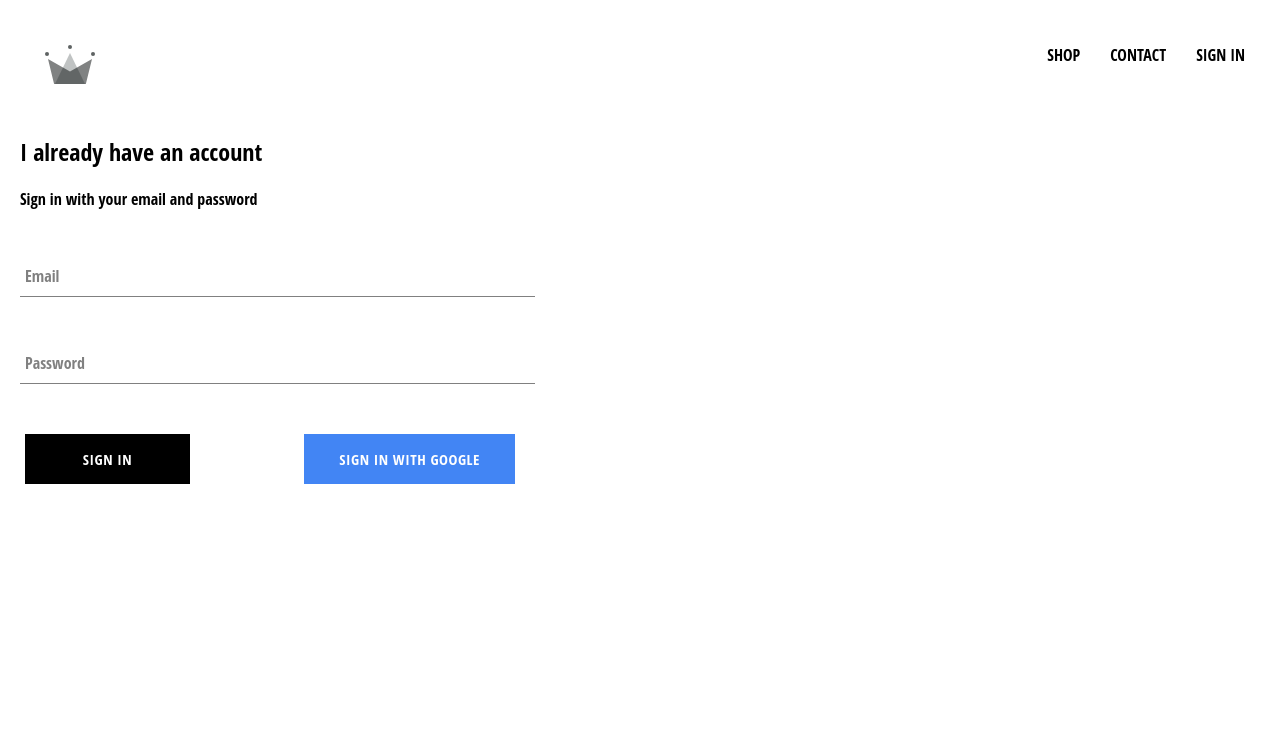
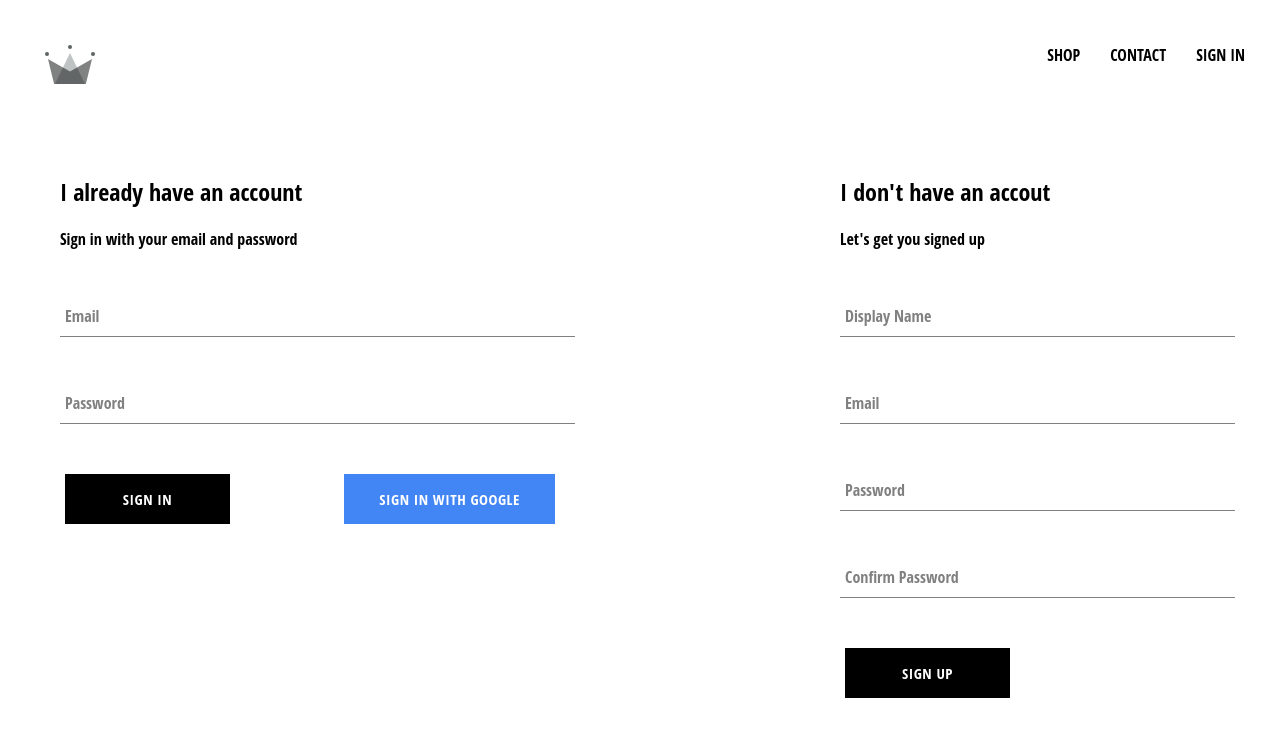
Before and after one commit to mandvisingh/paridhann, a React (Create React App) app: page /signin in a window 1280 px wide. Shown: the top 736 px of the page. Built offline with nearby package versions, Linux system fonts and the light colour scheme; no server answers.

Commit message:
feat: sign up component

```diff
--- a/src/App.js
+++ b/src/App.js
@@ -11,7 +11,6 @@
 
 useEffect(() => {
   const unsubscribeFromAuth = auth.onAuthStateChanged( async userAuth => {
-    console.log('userAuth', userAuth)
   if(userAuth){
     const userRef = await createUserProfileDocument(userAuth);
 
@@ -22,7 +21,6 @@
       })
     })
   } else {setCurrentUser({id: null})}
-    console.log(currentUser)
   })
   return function cleanup(){unsubscribeFromAuth();}
 }, [currentUser.id]);
--- a/src/component/signin/signin.jsx
+++ b/src/component/signin/signin.jsx
@@ -9,7 +9,6 @@
 const [password, setPassword] = useState('');
 
 const handleSubmit = (event)=>{
-    console.log('i am here')
     event.preventDefault();
         setEmailAddress('')
         setPassword('')
--- a/src/component/signin/styles.scss
+++ b/src/component/signin/styles.scss
@@ -2,6 +2,8 @@
     width: 500px;
     display: flex;
     flex-direction: column;
+    margin: 20px;
+    padding: 20px;
 
     .title {
       margin: 10px 0;
--- /dev/null
+++ b/src/component/signup/signup.jsx
@@ -0,0 +1,64 @@
+import { useState } from 'react';
+import CustomButton from '../custom-button/customButton';
+import FormInput from '../form-input/formInput';
+import { auth, createUserProfileDocument } from '../../firebase/firebase-util';
+
+import './styles.scss';
+
+const SignUp = () => {
+const [userData, setUserData] = useState({
+    displayName: '',
+emailaddress: '',
+password: '',
+confirmpassword: ''});
+
+const handleSubmit = async(event)=>{
+    const {displayName, emailaddress, password, confirmpassword} = userData;
+    event.preventDefault();
+
+    if(password !== confirmpassword){
+        alert('Passwords do not match');
+        return;
+    }
+
+    try {
+        const {user} = await auth.createUserWithEmailAndPassword(emailaddress, password);
+ await createUserProfileDocument(user, {displayName})
+
+        setUserData({
+            displayName: '',
+        emailaddress: '',
+        password: '',
+        confirmpassword: ''});
+
+    } catch (error) {
+
+    }
+    }
+
+const handleChange = (event) =>{
+const {value, name} = event.target;
+setUserData({
+    ...userData,
+    [name] : value
+})
+}
+
+    return(
+        <div className='sign-up'>
+        <h2>I don't have an accout</h2>
+        <span>Let's get you signed up</span>
+        <form onSubmit={ handleSubmit}>
+        <FormInput type="text" name="displayName" value={userData.displayName} required handleChange={(e)=>handleChange(e)} label="Display Name"/>
+            <FormInput type="email" name="emailaddress" value={userData.emailaddress} required handleChange={(e)=>handleChange(e)} label="Email"/>
+            <FormInput type="password" name="password" value={userData.password} required handleChange={(e)=>handleChange(e)} label="Password"/>
+            <FormInput type="password" name="confirmpassword" value={userData.confirmpassword} required handleChange={(e)=>handleChange(e)} label="Confirm Password"/>
+            <div className='buttons'>
+            <CustomButton children='Sign Up' type='submit'/>
+            </div>
+        </form>
+            </div>
+    )
+}
+
+export default SignUp;
--- /dev/null
+++ b/src/component/signup/styles.scss
@@ -0,0 +1,11 @@
+.sign-up{
+display: flex;
+flex-direction: column;
+width: 380px;
+margin: 20px;
+padding: 20px;
+
+.title{
+    margin: 10px 0;
+}
+}
--- a/src/firebase/firebase-util.js
+++ b/src/firebase/firebase-util.js
@@ -18,7 +18,6 @@
   const userRef = firestore.doc(`users/${userAuth.uid}`)
   const snapShot = await userRef.get();
 
-  console.log(snapShot)
   if(!snapShot.exists){
     const {displayName, email} = userAuth;
     const createdAt = new Date();
--- a/src/pages/signin-signup/Signin-signup.jsx
+++ b/src/pages/signin-signup/Signin-signup.jsx
@@ -1,8 +1,11 @@
 import Signin from "../../component/signin/signin";
+import SignUp from "../../component/signup/signup";
+import './styles.scss';
 
 const SignInSignUp = () => (
-    <div>
+    <div className="sign-in-up">
     <Signin/>
+    <SignUp/>
     </div>
 )
 
--- /dev/null
+++ b/src/pages/signin-signup/styles.scss
@@ -0,0 +1,5 @@
+.sign-in-up{
+    display: flex;
+    flex-direction: row;
+    justify-content: space-between;
+}
```
